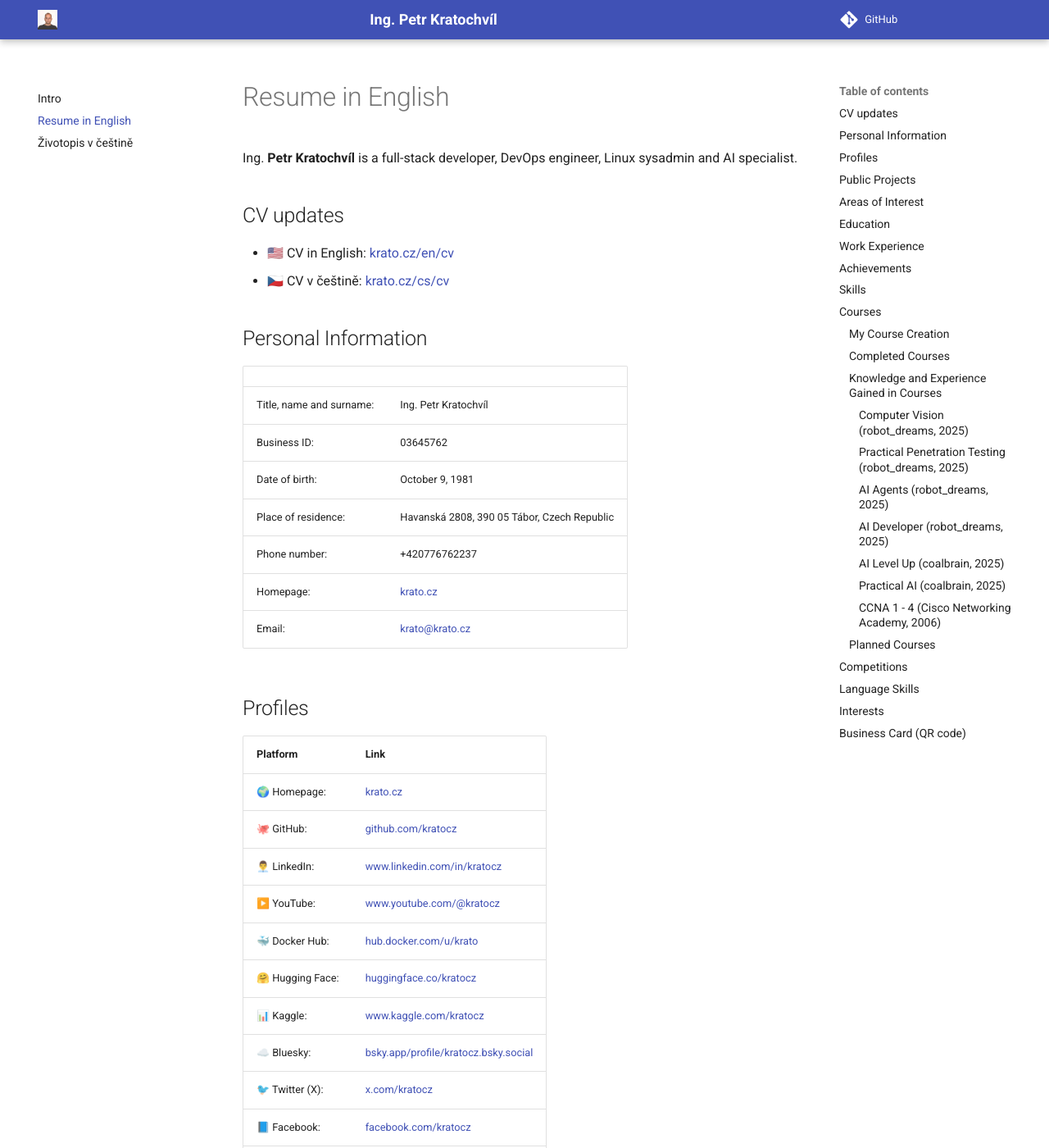
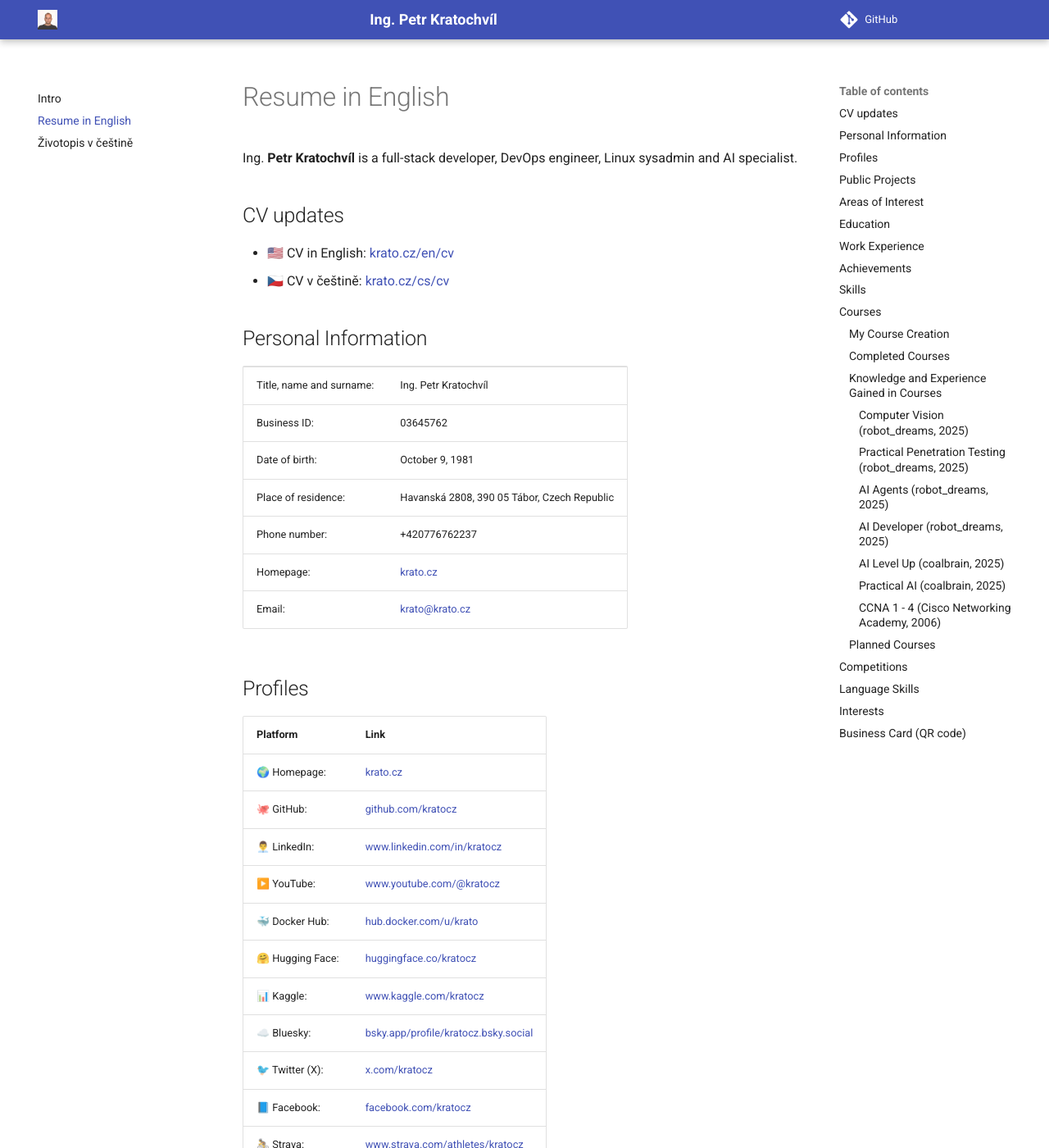
Before and after one commit to kratocz/kratocz, an MkDocs documentation site: the page built from docs/en/cv.md, in a window 1280 px wide and 1400 px high. Shown: the whole window at 82% size. Built offline with MkDocs 1.6.1 and Material for MkDocs 9.7.7, drawn with Linux system fonts in a browser that asks for light colours.

Commit message:
fix: update CSS selector for Personal Information table header
- change #personal-data to #personal-information selector
- ensures table header hiding works correctly for English CV
- maintains consistent styling across language versions

🤖 Generated with [Claude Code](https://claude.ai/code)

Co-Authored-By: Claude <noreply@anthropic.com>

```diff
--- a/docs/assets/common.css
+++ b/docs/assets/common.css
@@ -36,7 +36,7 @@ h1#intro {
 }
 
 h2#donate-me + div.md-typeset__scrollwrap thead tr,
-h2#personal-data + div.md-typeset__scrollwrap thead tr,
+h2#personal-information + div.md-typeset__scrollwrap thead tr,
 h2#osobni-udaje + div.md-typeset__scrollwrap thead tr
 {
     display: none;
```
